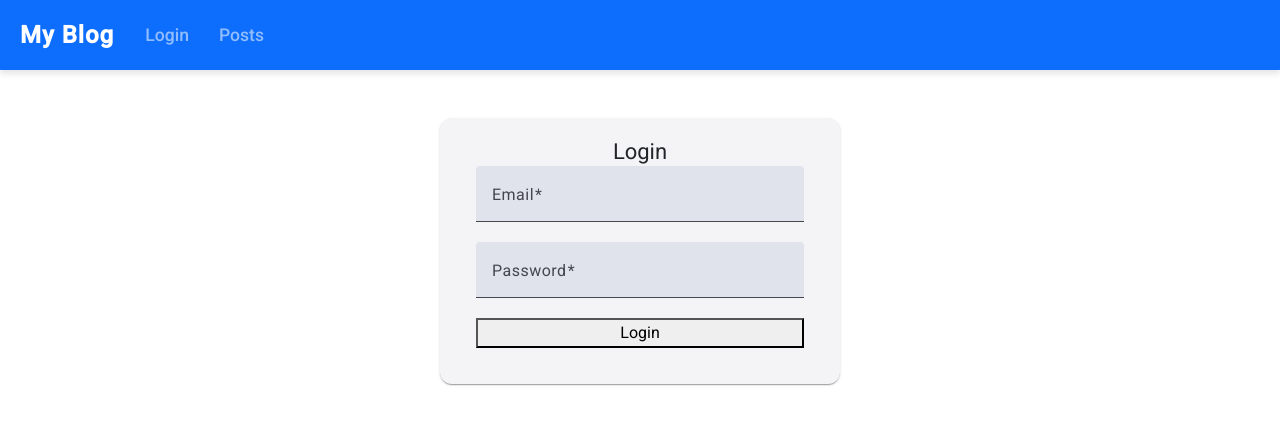
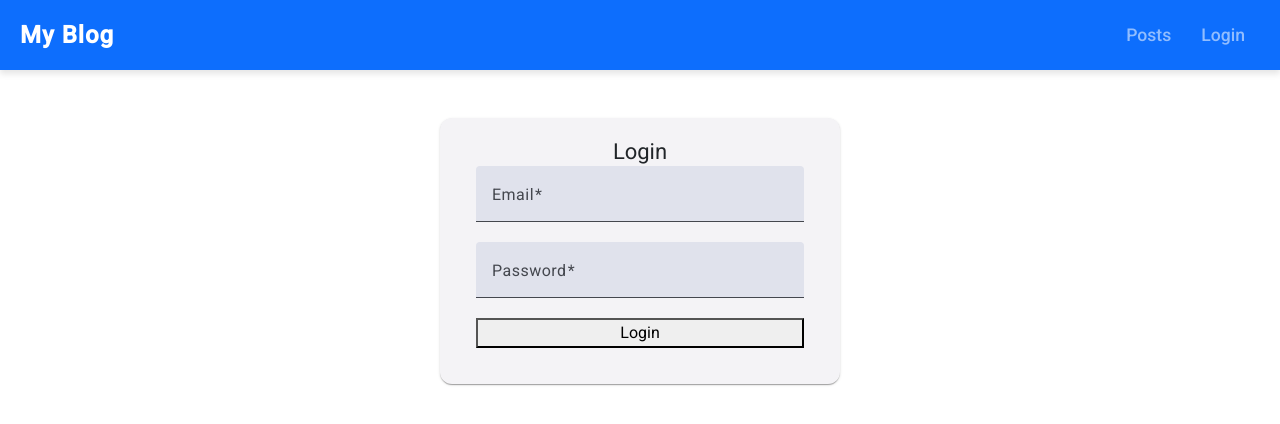
Before and after one commit to pradeeptakhatoi/blog-using-agular-nextjs, an Angular app in the folder blog-frontend/: page /login in a window 1280 px wide. Shown: the top 424 px of the page. Built offline with nearby package versions, Linux system fonts and the light colour scheme.

Commit message:
Implememnt Logout

```diff
--- a/blog-frontend/src/app/app.routes.ts
+++ b/blog-frontend/src/app/app.routes.ts
@@ -3,11 +3,12 @@ import { LoginComponent } from './components/login/login.component';
 import { PostListComponent } from './components/post-list/post-list.component';
 import { CreatePostComponent } from './components/create-post/create-post.component';
 import { PostDetailsComponent } from './components/post-details/post-details.component';
+import { authGuard } from './guards/auth.guard';
 
 export const routes: Routes = [
     { path: '', redirectTo: 'posts', pathMatch: 'full' },
     { path: 'posts', component: PostListComponent },
     { path: 'post/:id', component: PostDetailsComponent },
-    { path: 'create-post', component: CreatePostComponent },
+    { path: 'create-post', component: CreatePostComponent, canActivate: [authGuard] },
     { path: 'login', component: LoginComponent },
 ];
--- a/blog-frontend/src/app/components/navbar/navbar.component.html
+++ b/blog-frontend/src/app/components/navbar/navbar.component.html
@@ -1,12 +1,18 @@
 <nav class="navbar navbar-expand-lg navbar-dark bg-primary">
     <a class="navbar-brand" routerLink="/">My Blog</a>
-    <div class="collapse navbar-collapse">
-        <ul class="navbar-nav ml-auto">
+    <button class="navbar-toggler" type="button" data-bs-toggle="collapse" data-bs-target="#navbarNav">
+        <span class="navbar-toggler-icon"></span>
+    </button>
+    <div class="collapse navbar-collapse" id="navbarNav">
+        <ul class="navbar-nav ms-auto">
             <li class="nav-item">
+                <a class="nav-link" routerLink="/posts">Posts</a>
+            </li>
+            <li class="nav-item" *ngIf="!isLoggedIn">
                 <a class="nav-link" routerLink="/login">Login</a>
             </li>
-            <li class="nav-item">
-                <a class="nav-link" routerLink="/posts">Posts</a>
+            <li class="nav-item" *ngIf="isLoggedIn">
+                <a class="nav-link" (click)="logout()">Logout</a>
             </li>
         </ul>
     </div>
--- a/blog-frontend/src/app/components/navbar/navbar.component.ts
+++ b/blog-frontend/src/app/components/navbar/navbar.component.ts
@@ -1,12 +1,26 @@
 import { Component } from '@angular/core';
-import { RouterModule } from '@angular/router';
+import { Router, RouterModule } from '@angular/router';
+import { AuthService } from '../../services/auth.service';
+import { CommonModule } from '@angular/common';
 
 @Component({
   selector: 'app-navbar',
-  imports: [RouterModule],
+  imports: [CommonModule, RouterModule],
   templateUrl: './navbar.component.html',
   styleUrl: './navbar.component.scss'
 })
 export class NavbarComponent {
+  isLoggedIn = false;
 
+  constructor(private authService: AuthService, private router: Router) { }
+
+  ngOnInit() {
+    this.isLoggedIn = this.authService.isLoggedIn();
+  }
+
+  logout() {
+    this.authService.logout();
+    this.isLoggedIn = false;
+    this.router.navigate(['/login']);
+  }
 }
--- /dev/null
+++ b/blog-frontend/src/app/guards/auth.guard.ts
@@ -0,0 +1,15 @@
+import { CanActivateFn, Router } from '@angular/router';
+import { inject } from '@angular/core';
+import { AuthService } from '../services/auth.service'; // Import your Auth Service
+
+export const authGuard: CanActivateFn = (route, state) => {
+  const authService = inject(AuthService);
+  const router = inject(Router);
+
+  if (authService.isLoggedIn()) {
+    return true;
+  } else {
+    router.navigate(['/login']); // Redirect to login page
+    return false;
+  }
+};
--- a/blog-frontend/src/app/services/auth.service.ts
+++ b/blog-frontend/src/app/services/auth.service.ts
@@ -25,4 +25,8 @@ export class AuthService {
   getToken(): string | null {
     return localStorage.getItem('token');
   }
+
+  isLoggedIn(): boolean {
+    return !!localStorage.getItem('token'); // Check if token exists
+  }
 }
```
Also changed, not shown: 1 other file (tests, documents, lock files or other folders).
